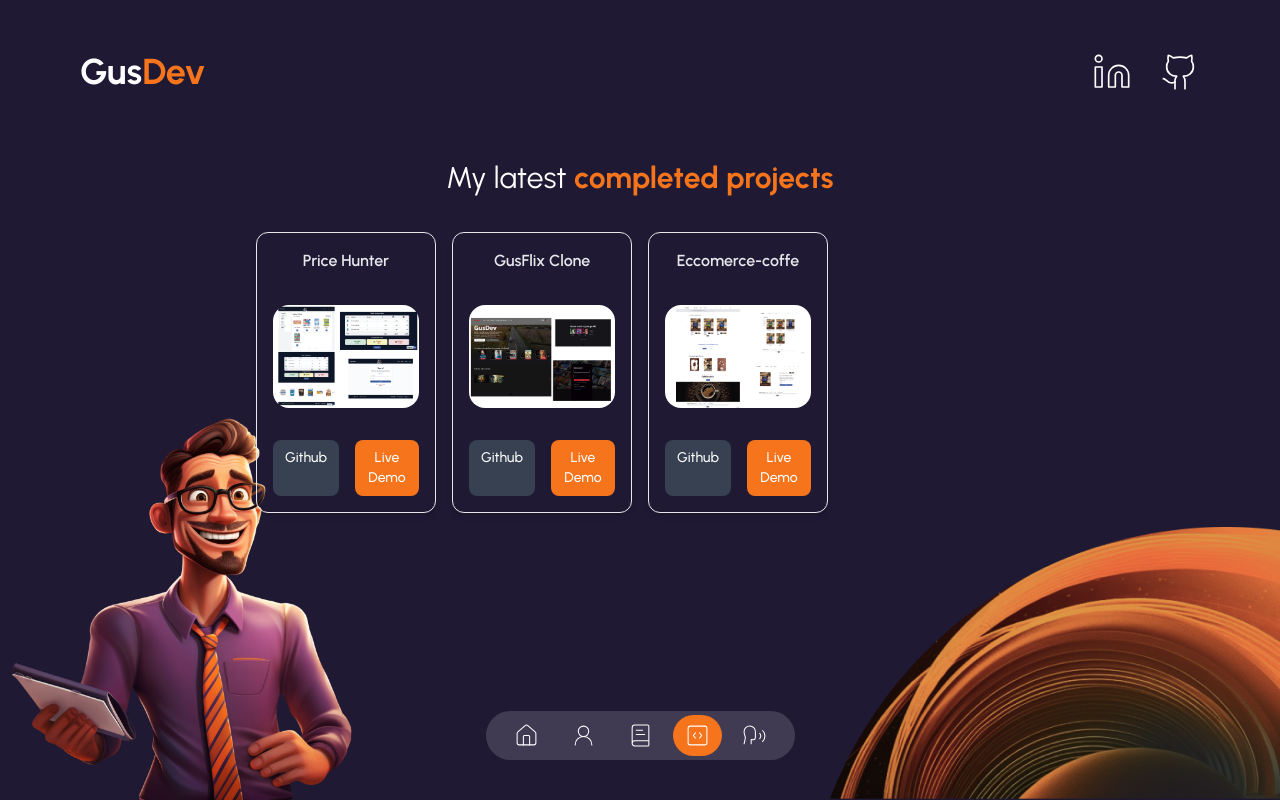
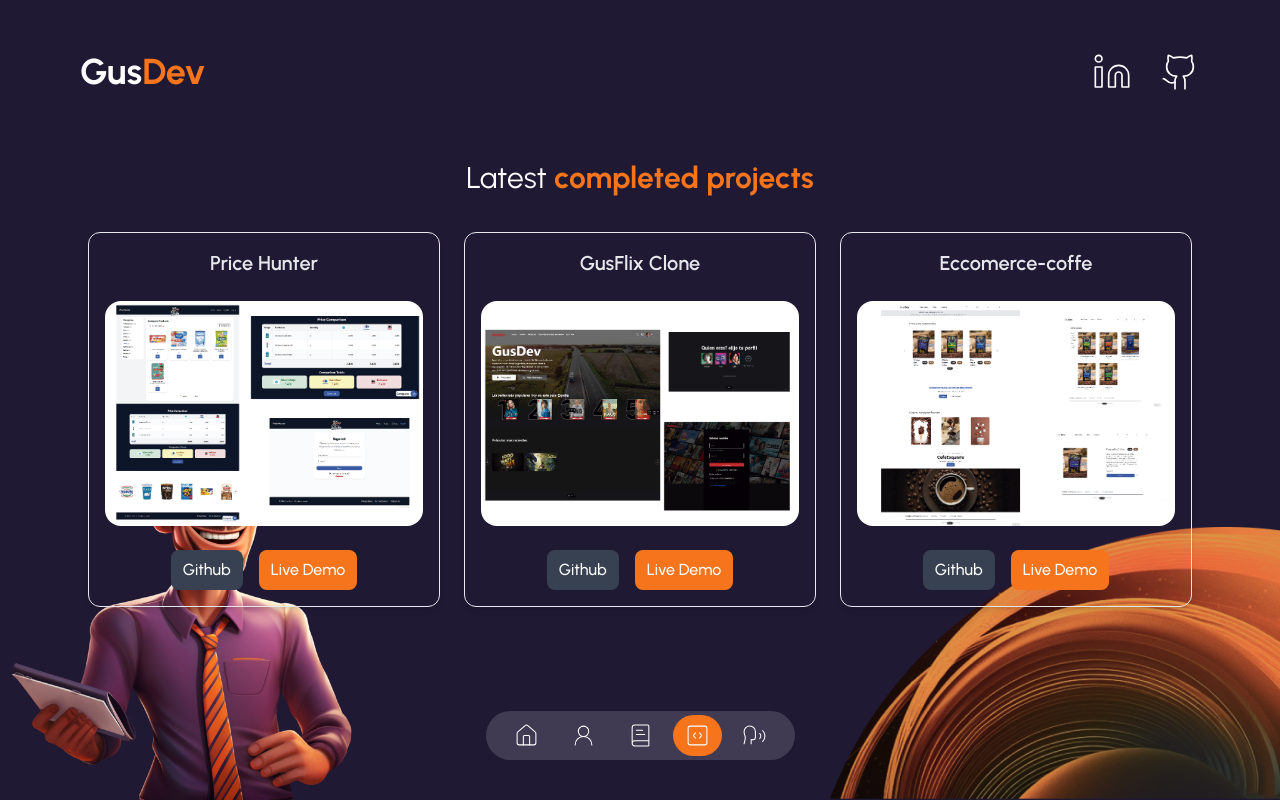
Before and after one commit to gusespitia/Portfolio-particles, a Next.js app: page /portfolio in a window 1280 px wide. Built offline with nearby package versions, Linux system fonts and the light colour scheme.

Commit message:
changes on servicees

```diff
--- a/app/(routes)/contact/page.tsx
+++ b/app/(routes)/contact/page.tsx
@@ -2,7 +2,6 @@
 import CircleImage from "@/components/circle-image";
 import ContainerPage from "@/components/container";
 import TransitionPage from "@/components/transition-page";
-import { Linkedin  } from "lucide-react";
 import Link from "next/link";
 
 const ContactPage = () => {
@@ -16,17 +15,17 @@
           Get in touch with me
         </h1>
         <p className="text-center text-xl text-gray-300 mb-6">
-          I’d love to connect! If you’re interested in working together or want to learn more about my work, feel free to reach out to me on LinkedIn.
+          I’d love to connect! If you’re interested in working together or want
+          to learn more about my work, feel free to reach out to me on LinkedIn.
         </p>
-        <div className="text-center">
+        <div className="text-center mt-4">
           <Link
             href="https://www.linkedin.com/in/gustavo-a-espitia/"
             target="_blank"
             rel="noopener noreferrer"
-            className="px-6 py-2 rounded-lg bg-secondary text-white hover:bg-secondary/80"
+            className="px-6 py-2 rounded-lg bg-secondary text-white hover:bg-secondary/80 text-xl hover:font-extrabold transition-all duration-300"
           >
             Contact me on LinkedIn
-            <Linkedin  className="inline ml-2" />
           </Link>
         </div>
       </div>
--- a/app/(routes)/portfolio/page.tsx
+++ b/app/(routes)/portfolio/page.tsx
@@ -13,9 +13,9 @@
       <CircleImage />
       <div className="flex flex-col justify-center h-full">
         <h1 className="text-xl leading-tight text-center md:text-3xl md:mb-5">
-          My latest <span className="font-bold text-secondary">completed projects</span>
+          Latest <span className="font-bold text-secondary">completed projects</span>
         </h1>
-        <div className="relative z-10 grid max-w-3xl gap-4 mx-auto sm:grid-cols-2 mt-4 md:grid-cols-3 lg:grid-cols-4">
+        <div className="relative z-10 grid max-w-7xl gap-6 mx-auto sm:grid-cols-2 mt-4 md:grid-cols-3 lg:grid-cols-3">
           {dataPortfolio.map((data) => (
             <PortfolioBox key={data.id} data={data} />
           ))}
--- a/components/porfolio-box.tsx
+++ b/components/porfolio-box.tsx
@@ -17,28 +17,28 @@
     return (
         <div
             key={id}
-            className="p-4 border border-gray-200 rounded-xl shadow-md hover:shadow-lg transition-shadow duration-200 grid gap-4 justify-between"
+            className="p-4 border border-gray-200 rounded-xl shadow-md hover:shadow-lg transition-shadow duration-500 grid gap-2 justify-between"
         >
-            <h3 className="mb-4 text-md font-semibold text-gray-200 h-auto text-center mx-auto">{title}</h3>
+            <h3 className="mb-4 text-xl font-semibold text-gray-200 h-auto text-center mx-auto">{title}</h3>
             <Image
                 src={image}
                 alt={`${title} image`}
-                width={200}
+                width={400}
                 height={200}
-                className="w-full md:w-[200px] h-auto rounded-2xl"
+                className="w-full md:w-[400px] h-auto rounded-2xl"
             />
             <div className="flex gap-4 mt-4 text-center align-center justify-center my-auto">
                 <Link
                     href={urlGithub}
                     target="_blank"
-                    className="px-3 py-2 text-sm font-medium text-white bg-gray-700 rounded-lg hover:bg-gray-600"
+                    className="px-3 py-2 text-md font-medium text-white bg-gray-700 rounded-lg hover:bg-gray-600 hover:font-extrabold"
                 >
                     Github
                 </Link>
                 <Link
                     href={urlDemo}
                     target="_blank"
-                    className="px-3 py-2 text-sm font-medium text-white bg-secondary rounded-lg hover:bg-secondary/80"
+                    className="px-3 py-2 text-md font-medium text-white bg-secondary rounded-lg hover:bg-secondary/80  hover:font-extrabold"
                 >
                     Live Demo
                 </Link>
```
Also changed, not shown: components/avatar-services.tsx (+1 -1 lines).
